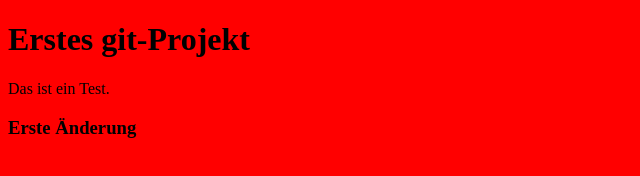
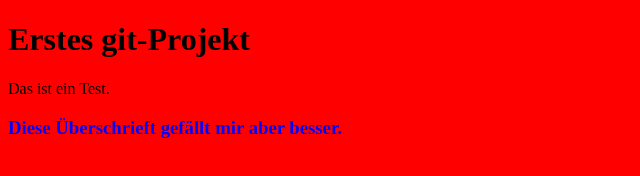
Before and after one commit to albert7492/testprojekt, a plain HTML site: page index.html in a window 1280 px wide. Shown: the whole page, without its empty margins (0-640 px from the left). Drawn offline with Linux system fonts and the light colour scheme.

Commit message:
diverse änderungen

```diff
--- a/css/meinstil.css
+++ b/css/meinstil.css
@@ -3,3 +3,11 @@ body {
 
 
 	}
+
+h3 {
+
+	color:blue;
+
+	}
+
+	/* Da war ich aber sehr lange dran */
--- a/index.html
+++ b/index.html
@@ -9,6 +9,7 @@
 <body>
 <h1>Erstes git-Projekt</h1>
 <p>Das ist ein Test.</p>
-<h3>Erste Änderung</h3>
+<h3>Diese Überschrieft gefällt mir aber besser.</h3>
+
 </body>
 </html>
```
Also changed, not shown: Impressum.html (added, +11 -0 lines).
